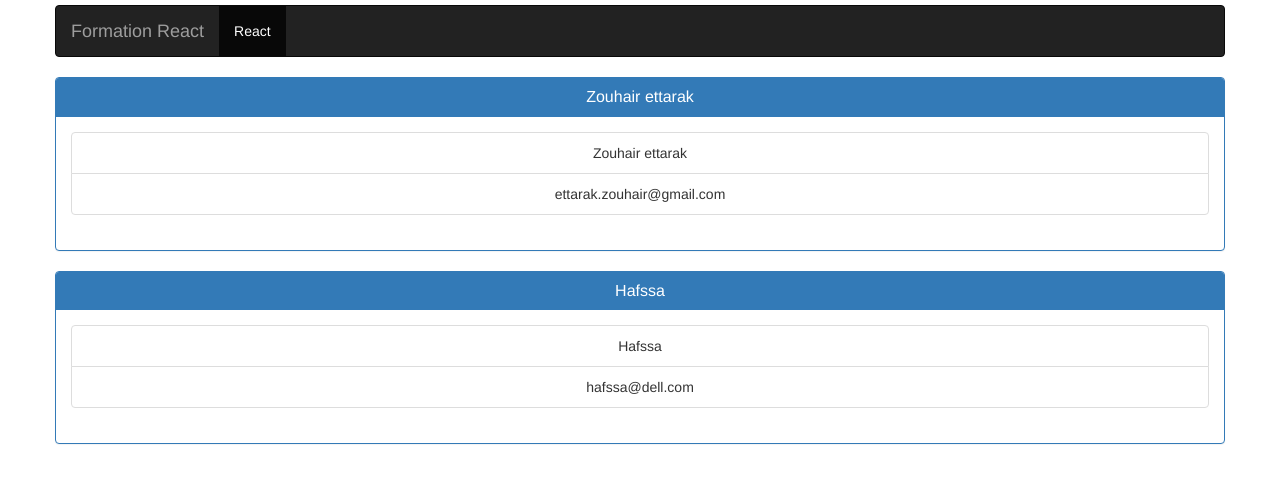
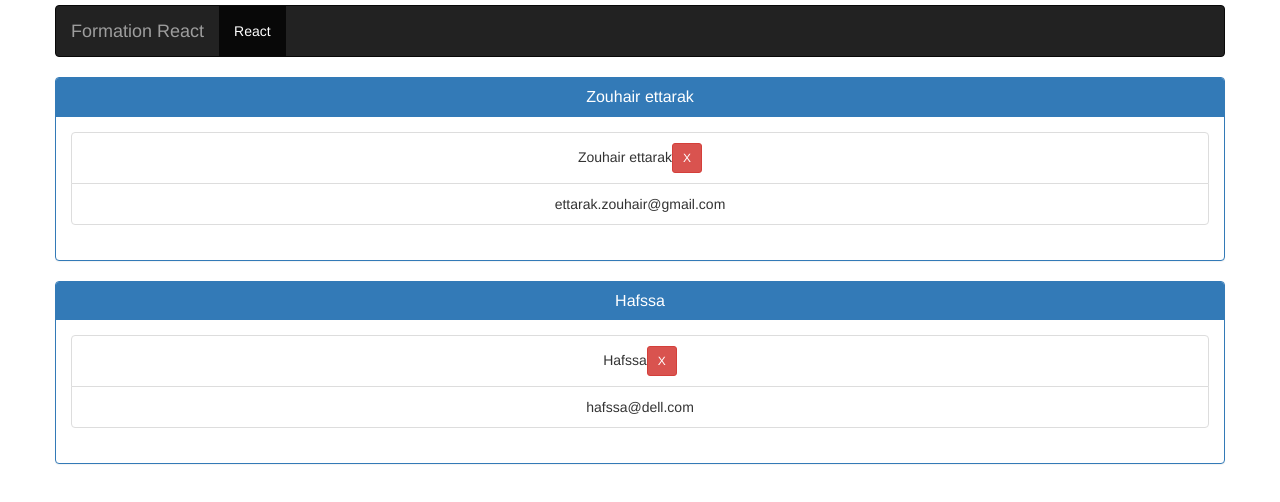
Before and after one commit to ZEDTARIK/react-formation, a React (Create React App) app: page / in a window 1280 px wide. Shown: the top 502 px of the page. Built offline with nearby package versions, Linux system fonts and the light colour scheme.

Commit message:
Communicate with 2 class Child to Parent

```diff
--- a/src/components/contacts/Contact.js
+++ b/src/components/contacts/Contact.js
@@ -1,4 +1,6 @@
 import React, { Component } from 'react';
+import PropTypes from 'prop-types'
+
 
 class Contact extends Component {
 
@@ -10,6 +12,11 @@ class Contact extends Component {
             showContactToggle: !this.state.showContactToggle
         })
     }
+
+    onDeleteContact = () => {
+        this.props.deleteContactFromChild();
+    }
+
     render() {
         const { fullName, email } = this.props.data;
         return (
@@ -17,15 +24,17 @@ class Contact extends Component {
                 <div className="row">
                     <div className="panel panel-primary">
                         <div className="panel-heading">
-                            <h3 style={{ cursor:'pointer'}} className="panel-title" onClick={this.showContact.bind(this)}>{fullName}</h3>
+                            <h3 style={{ cursor: 'pointer' }} className="panel-title" onClick={this.showContact.bind(this)}>{fullName}</h3>
                         </div>
                         <div className="panel-body">
-                            {(this.state.showContactToggle) ?
+                            {
+                                (this.state.showContactToggle) ?
                                     (
                                         <ul className="list-group">
-                                        <li className="list-group-item">{fullName}</li>
-                                        <li className="list-group-item">{email}
+                                            <li className="list-group-item">{fullName}
+                                                <button onClick={this.onDeleteContact} className="btn btn-sm btn-danger pull-rigth">X</button>
                                             </li>
+                                            <li className="list-group-item">{email}</li>
                                         </ul>
                                     )
                                     : null
@@ -38,4 +47,8 @@ class Contact extends Component {
     }
 }
 
+Contact.propTypes = {
+    data: PropTypes.object.isRequired,
+    deleteContactFromChild: PropTypes.func.isRequired
+}
 export default Contact
--- a/src/components/contacts/Contacts.js
+++ b/src/components/contacts/Contacts.js
@@ -8,12 +8,24 @@ class Contacts extends Component {
             { id: 2, fullName: "Hafssa", email: "hafssa@dell.com" }
         ]
     }
+
+    deleteContact(id) {
+        const { contacts } = this.state;
+        const ListContact = contacts.filter((data) => data.id !== id)
+        this.setState({
+            contacts: ListContact
+        })
+    }
+
     render() {
         const { contacts } = this.state;
         return (
             <>
                 {contacts.map((contact) => (
-                    <Contact key={contact.id}  data={contact} />))
+                    <Contact key={contact.id}
+                        data={contact}
+                        deleteContactFromChild={this.deleteContact.bind(this, contact.id)}
+                    />))
                 }
             </>
         )
```
Lines whose indentation alone changed are shown as unchanged.
